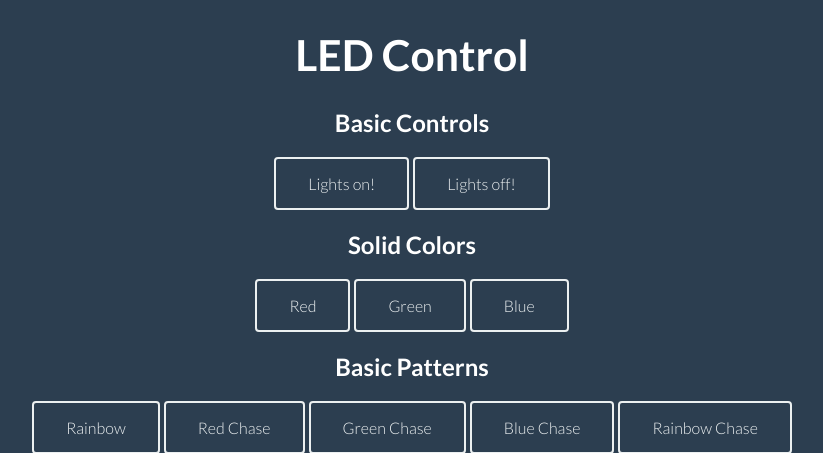
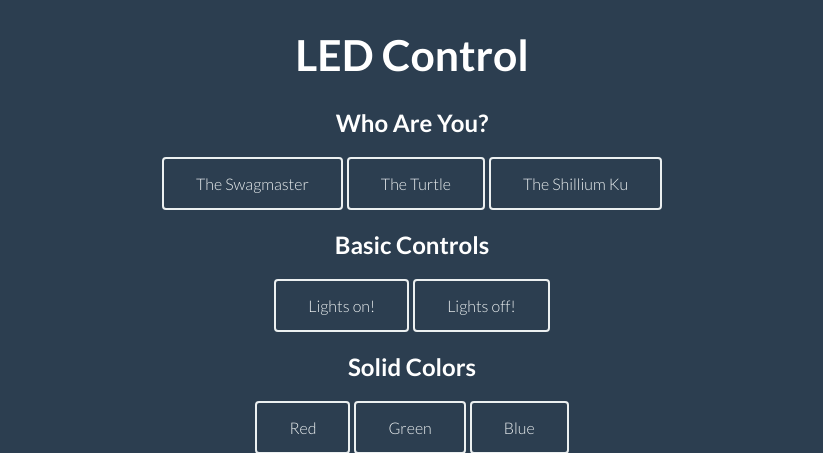
Before and after one commit to williamalu/LED_Control_Panel, a PHP site: page / in a window 1280 px wide. Shown: the top 453 px of the page, without its empty margins (228-1051 px from the left). Run offline with PHP 8.4, Linux system fonts and the light colour scheme; some libraries are stand-ins or nearby versions.

Commit message:
added user buttons to select specific LED strips

```diff
--- a/index.php
+++ b/index.php
@@ -10,6 +10,13 @@
 <body>
 
 	<h1>LED Control</h1>
+
+	<h2>Who Are You?</h2>
+		<div id="who_are_you">
+			<button type="button" id="shane">The Swagmaster</button>
+			<button type="button" id="william">The Turtle</button>
+			<button type="button" id="both_people">The Shillium Ku</button>
+		</div>
 
 	<h2>Basic Controls</h2>
 		<div id="basic_controls">
--- a/style.css
+++ b/style.css
@@ -15,6 +15,10 @@ h2 {
 	font-weight: 700;
 	color: #FFFFFF;
 	text-align: center;
+}
+
+#who_are_you{
+    text-align: center;
 }
 
 #basic_controls{
```
